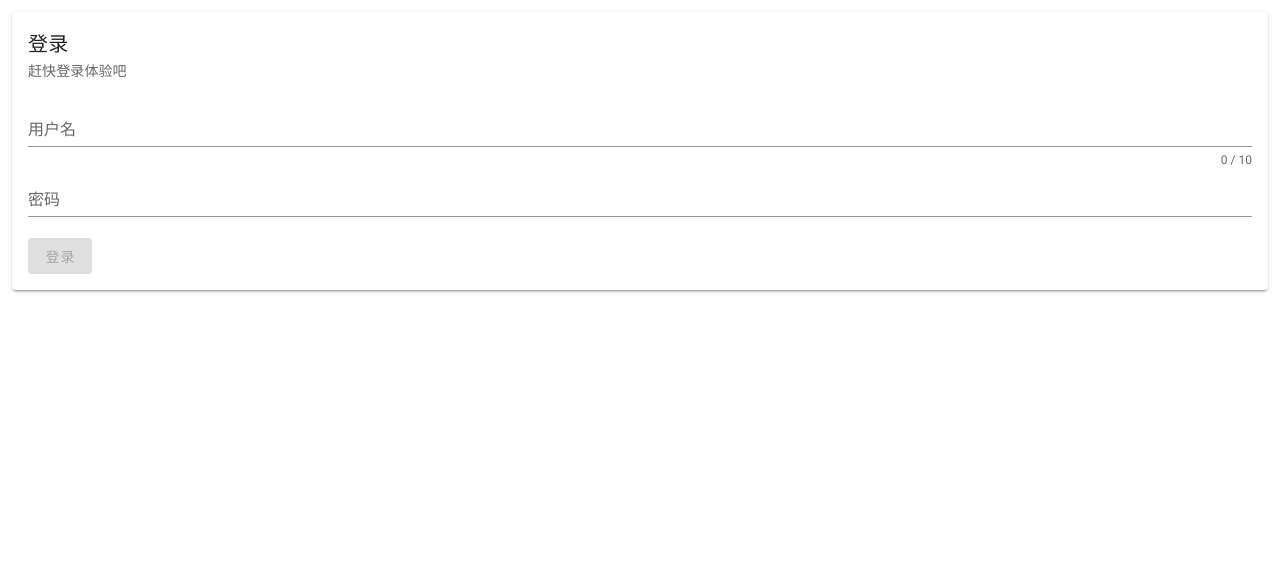
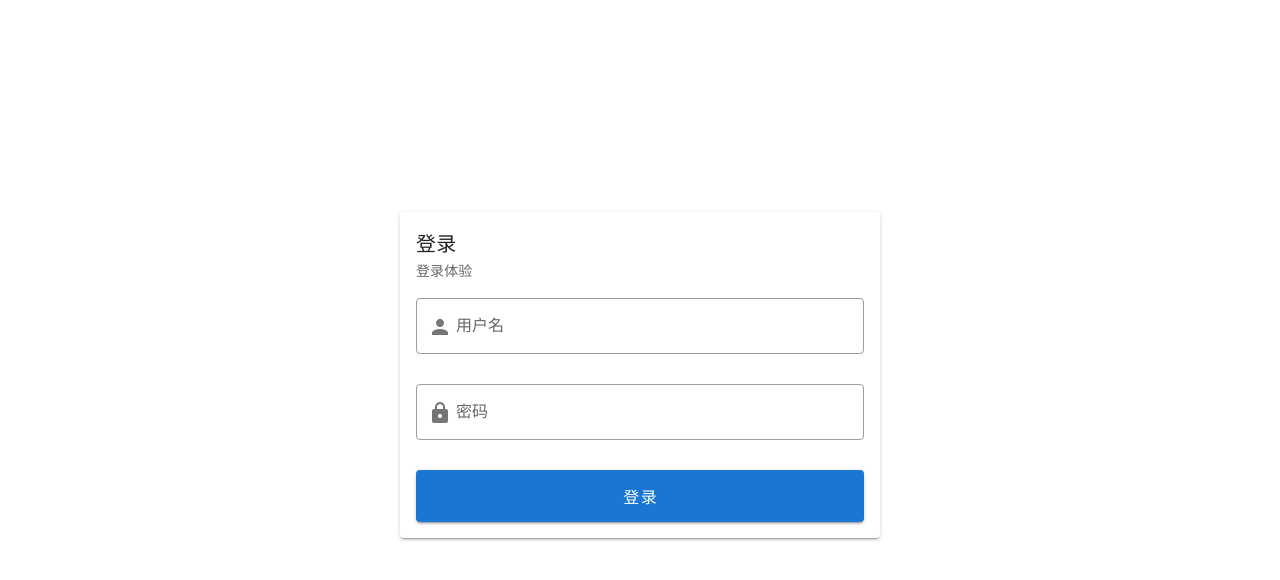
Before and after one commit to BreadMage/sf-admin-vuetify, a Vue app: page /auth/login in a window 1280 px wide. Shown: the top 580 px of the page. Built offline with nearby package versions, Linux system fonts and the light colour scheme.

Commit message:
登录页

```diff
--- a/src/views/auth/login/index.vue
+++ b/src/views/auth/login/index.vue
@@ -1,9 +1,9 @@
 <template>
-  <v-card>
+  <v-card width="480" class="auth-login mx-auto">
     <v-card-title>登录</v-card-title>
-    <v-card-subtitle>赶快登录体验吧</v-card-subtitle>
+    <v-card-subtitle>登录体验</v-card-subtitle>
     <v-card-text>
-      <validation-observer ref="loginForm" v-slot="{ invalid }">
+      <validation-observer ref="loginForm">
         <v-form @submit.prevent="submit">
           <validation-provider
             v-slot="{ errors }"
@@ -11,23 +11,29 @@
             name="用户名"
           >
             <v-text-field
+              outlined
+              label="用户名"
+              placeholder="请输入用户名"
+              prepend-inner-icon="mdi-account"
               v-model="loginFormData.username"
-              :counter="10"
               :error-messages="errors"
-              label="用户名"
             ></v-text-field>
           </validation-provider>
           <validation-provider v-slot="{ errors }" rules="required" name="密码">
             <v-text-field
+              outlined
+              label="密码"
+              placeholder="请输入密码"
+              prepend-inner-icon="mdi-lock"
               v-model="loginFormData.password"
               :error-messages="errors"
-              label="密码"
             ></v-text-field>
           </validation-provider>
           <v-btn
-            class="mr-4"
+            block
+            x-large
+            color="primary"
             type="submit"
-            :disabled="invalid"
             @click.prevent="handleLogin"
           >
             登录
@@ -76,4 +82,8 @@ export default {
 }
 </script>
 
-<style lang="scss" scoped></style>
+<style lang="scss" scoped>
+.auth-login {
+  margin-top: 200px;
+}
+</style>
```
